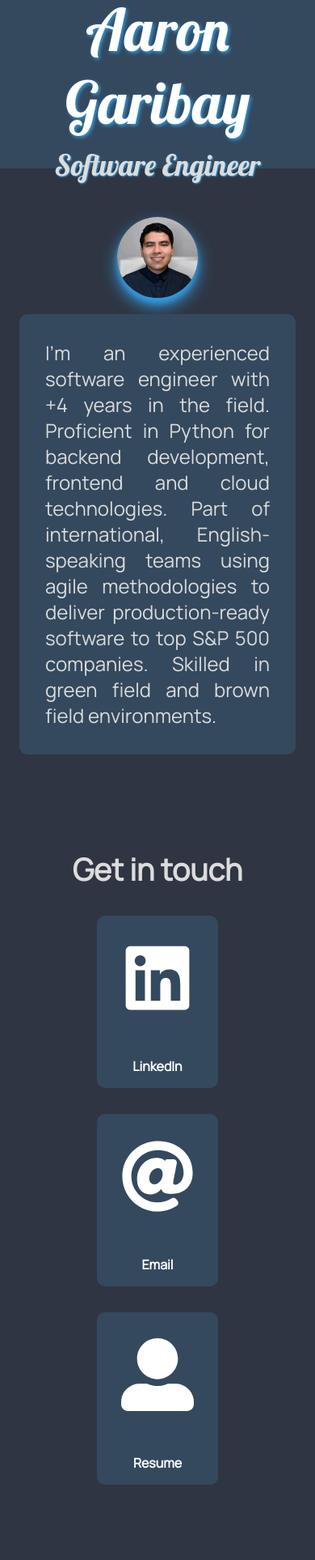
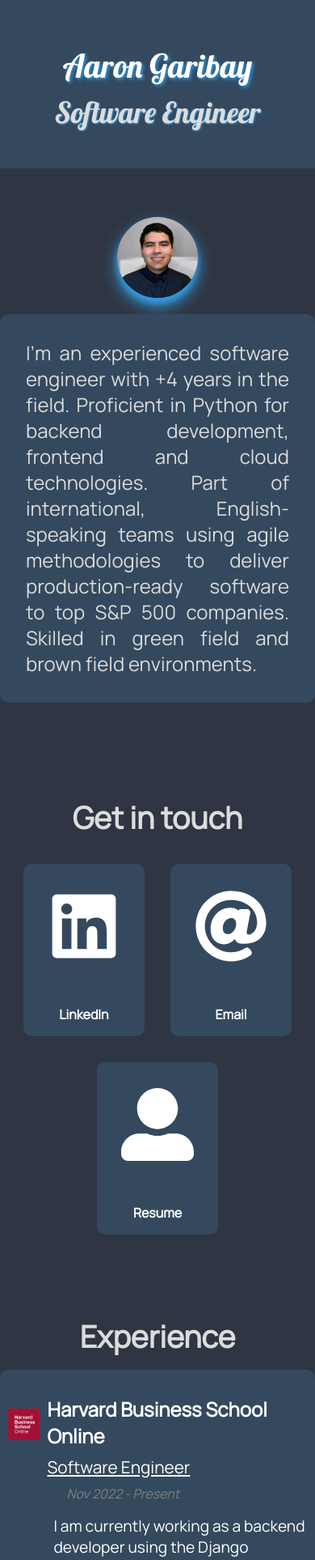
Before and after one commit to aHardReset/aHardReset.github.io, a React (Vite) app: page / in a window 390 px wide. Shown: the part 52-1979 px from the top of the page at 81% size. Built offline with nearby package versions, Linux system fonts and the light colour scheme.

Commit message:
adding responsiveness

```diff
--- a/src/assets/data/renderData.tsx
+++ b/src/assets/data/renderData.tsx
@@ -289,7 +289,7 @@ const skills: Skill[] = [
     projects: ['Project 1', 'Project 2', 'Project 3'],
   },
   {
-    name: 'Microsoft Azure',
+    name: 'Azure',
     icon: {
       component: AzureSvg,
     },
--- a/src/footer/assets/styles/Footer.css
+++ b/src/footer/assets/styles/Footer.css
@@ -43,14 +43,3 @@
   transform: translateY(-2px);
   box-shadow: 0 10px 20px rgba(0, 0, 0, 0.19), 0 6px 6px rgba(0, 0, 0, 0.23);
 }
-
-@media (max-width: 768px) {
-  .footer {
-    flex-direction: column;
-    align-items: center;
-  }
-
-  .footer-left a {
-    margin-bottom: 1rem;
-  }
-}
--- a/src/home/Home.tsx
+++ b/src/home/Home.tsx
@@ -231,7 +231,9 @@ function CertificationComponent({ name, image, url }: Certification) {
           target='_blank'
           rel='noreferrer noopener'
         >
-          {'See Certification Verification'}
+          <p className='certification-button-p'>
+            {'See Certification Verification'}
+          </p>
         </a>
       </div>
     </div>
--- a/src/home/assets/styles/Certifications.css
+++ b/src/home/assets/styles/Certifications.css
@@ -20,14 +20,21 @@
   background-color: #34495e;
   border-radius: 10px;
   width: 200px;
+  height: 400px;
   margin: 1rem;
   text-align: center;
   transition: all 0.3s ease;
-  height: 400px;
   display: flex;
   flex-direction: column;
   align-items: center;
   justify-content: space-between;
+}
+
+@media (max-width: 768px) {
+  .certification-card {
+    width: 150px;
+    height: 300px;
+  }
 }
 
 .certification-card:hover {
@@ -44,8 +51,14 @@
 
 .certification-footer {
   color: #fff;
-  padding-bottom: 1rem;
+  margin-top: 20px;
   font-weight: bold;
+}
+
+@media (max-width: 768px) {
+  .certification-footer {
+    font-size: 10px;
+  }
 }
 
 .certification-button-container {
@@ -56,8 +69,7 @@
   padding: 15px;
 }
 
-.certification-footer {
+.certification-button-p {
   color: #fff;
-  margin-top: 15px;
-  font-weight: bold;
+  font-size: 0.5rem;
 }
--- a/src/home/assets/styles/Cover.css
+++ b/src/home/assets/styles/Cover.css
@@ -20,6 +20,12 @@
   margin-bottom: 10px;
 }
 
+@media (max-width: 768px) {
+  .name {
+    font-size: 40px;
+  }
+}
+
 .name:hover {
   text-shadow: 2px 2px 4px #2980b9;
 }
--- a/src/home/assets/styles/Home.css
+++ b/src/home/assets/styles/Home.css
@@ -8,6 +8,12 @@
 
 .common-container {
   padding: 60px 1.5rem 1.5rem 1.5rem;
+}
+
+@media (max-width: 768px) {
+  .common-container {
+    padding: 60px 0 1.5rem 0;
+  }
 }
 
 .common-container:hover {
--- a/src/home/assets/styles/Skills.css
+++ b/src/home/assets/styles/Skills.css
@@ -26,10 +26,18 @@
   background-color: #34495e;
   border-radius: 10px;
   width: 150px;
+  height: 200px;
   margin: 1rem;
   text-align: center;
   transition: all 0.3s ease;
-  height: 200px;
+}
+
+@media (max-width: 768px) {
+  .skill-card {
+    width: 100px;
+    height: 150px;
+    margin: 0.25rem;
+  }
 }
 
 .skill-card:hover {
--- a/src/home/assets/styles/WorkExperience.css
+++ b/src/home/assets/styles/WorkExperience.css
@@ -9,7 +9,7 @@
   background-color: #34495e;
   border-radius: 10px;
   display: flex;
-  align-items: center;
+  align-items: start;
   width: 100%;
   margin-bottom: 2rem;
   transition: all 0.3s ease;
@@ -23,13 +23,13 @@
 
 .company-logo {
   width: 15%;
-  padding: 10px;
+  padding: 3rem 10px;
+  border-radius: 10px;
 }
 
 @media (max-width: 768px) {
   .company-logo {
-    width: 20%;
-    margin-bottom: 1rem;
+    border-radius: 10px;
   }
 }
 
@@ -61,6 +61,13 @@
   height: 100%;
 }
 
+@media (max-width: 768px) {
+  .headline-time-window {
+    flex-direction: column;
+    align-items: flex-start;
+  }
+}
+
 .headline {
   display: flex;
   flex-direction: row;
@@ -68,6 +75,7 @@
   font-size: 1.3rem;
   color: #fff;
   margin-bottom: 0.5rem;
+  text-decoration: underline;
 }
 
 .time-window {
@@ -84,6 +92,7 @@
   font-size: 1.2rem;
   color: #fff;
   margin-bottom: 0.5rem;
+  margin: 0.5rem;
 }
 
 .read-more {
```
